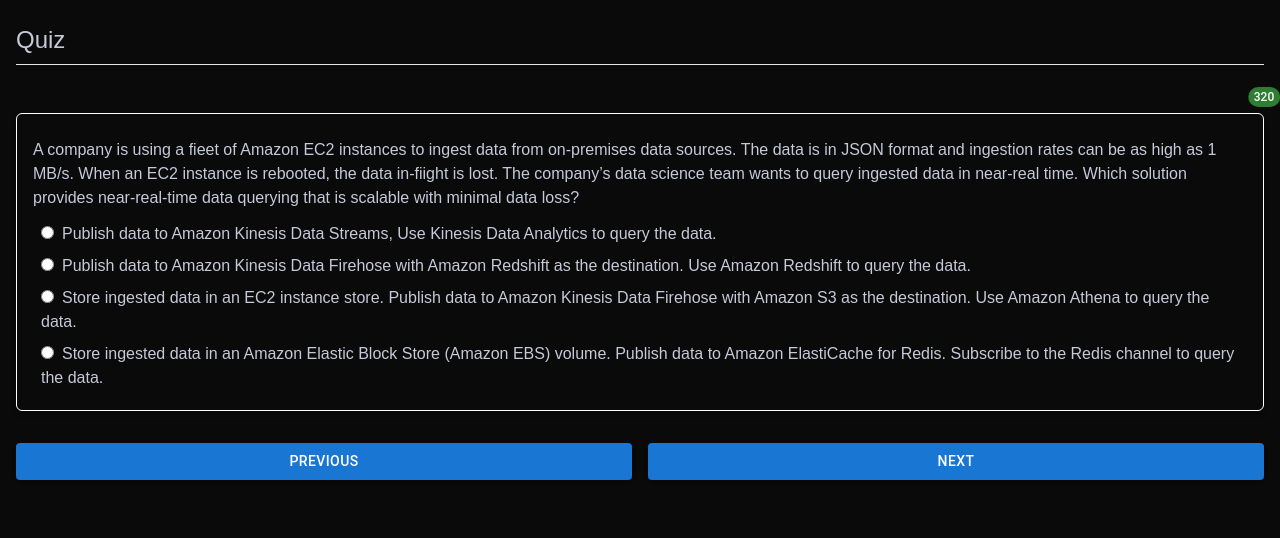
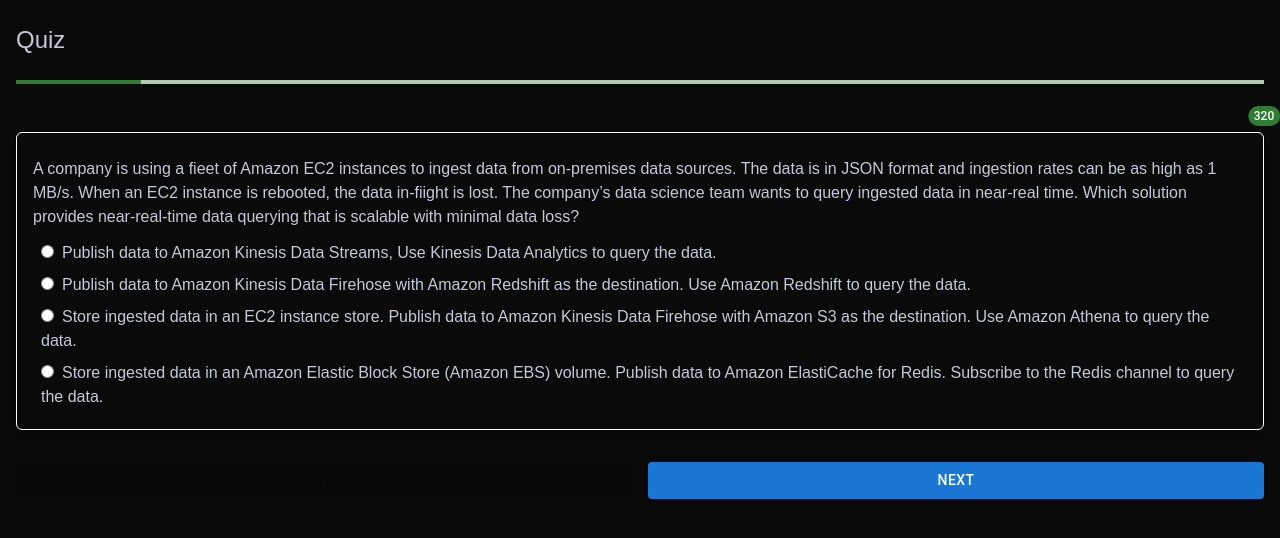
Before and after one commit to hariharanweb/aws-saa-question-bank, a Next.js app: page /quiz in a window 1280 px wide. Shown: the top 538 px of the page. Built offline with nearby package versions, Linux system fonts and the light colour scheme.

Commit message:
Progress bar

```diff
--- a/app/api/quiz/route.ts
+++ b/app/api/quiz/route.ts
@@ -4,6 +4,6 @@
 
 export async function GET() {
   const quizQuestions = shuffle(questionsWithAnswers);
-  const subQuestions = take(quizQuestions, 50)
+  const subQuestions = take(quizQuestions, 10)
   return NextResponse.json(subQuestions)
 }
--- a/app/quiz/page.tsx
+++ b/app/quiz/page.tsx
@@ -3,6 +3,7 @@
 import Button from '@mui/material/Button';
 import QuestionsApi from '../services/QuestionsApi'
 import QuestionAnswers, { QuestionAnswersType } from '../components/QuestionAnswers';
+import { LinearProgress, Skeleton } from '@mui/material';
 
 const Quiz = () => {
   const [questions, setQuestions] = useState<QuestionAnswersType[]>([]);
@@ -37,13 +38,13 @@
   return (
     <div>
       <div className='text-2xl py-2'>Quiz</div>
-      <hr />
       {areQuestionsLoaded &&
         <>
+          <LinearProgress className='mt-4 pt-1' color='success' variant="determinate" value={((currentIndex + 1) / questions.length) * 100} />
           {renderQuestionAnswer(questions[currentIndex])}
           <div className='grid grid-cols-2 place-items-stretch gap-4 py-4'>
-            <Button variant="contained" onClick={() => goToPreviousQuestion()}>Previous</Button>
-            <Button variant="contained" onClick={() => goToNextQuestion()}>Next</Button>
+            <Button variant="contained" onClick={() => goToPreviousQuestion()} disabled={currentIndex === 0}>Previous</Button>
+            <Button variant="contained" onClick={() => goToNextQuestion()} disabled={currentIndex === questions.length - 1}>Next</Button>
           </div>
         </>
       }
```
